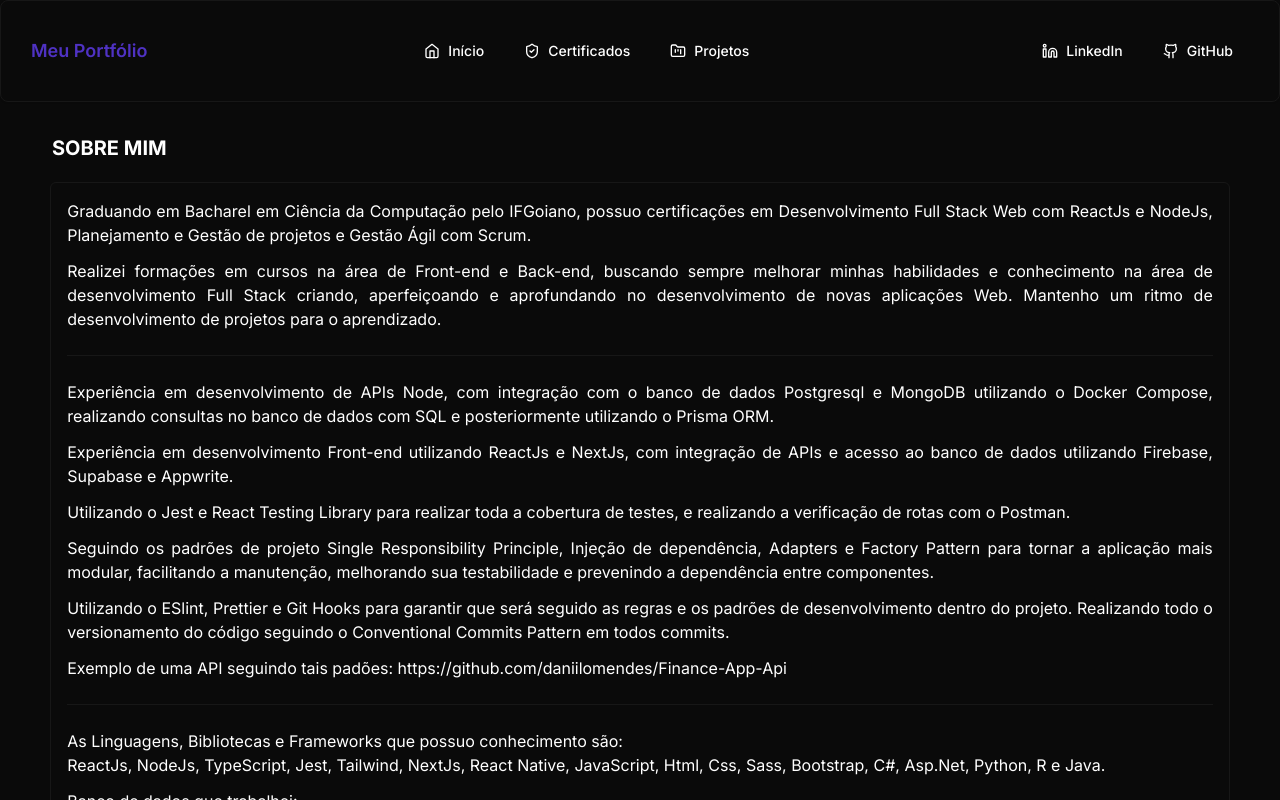
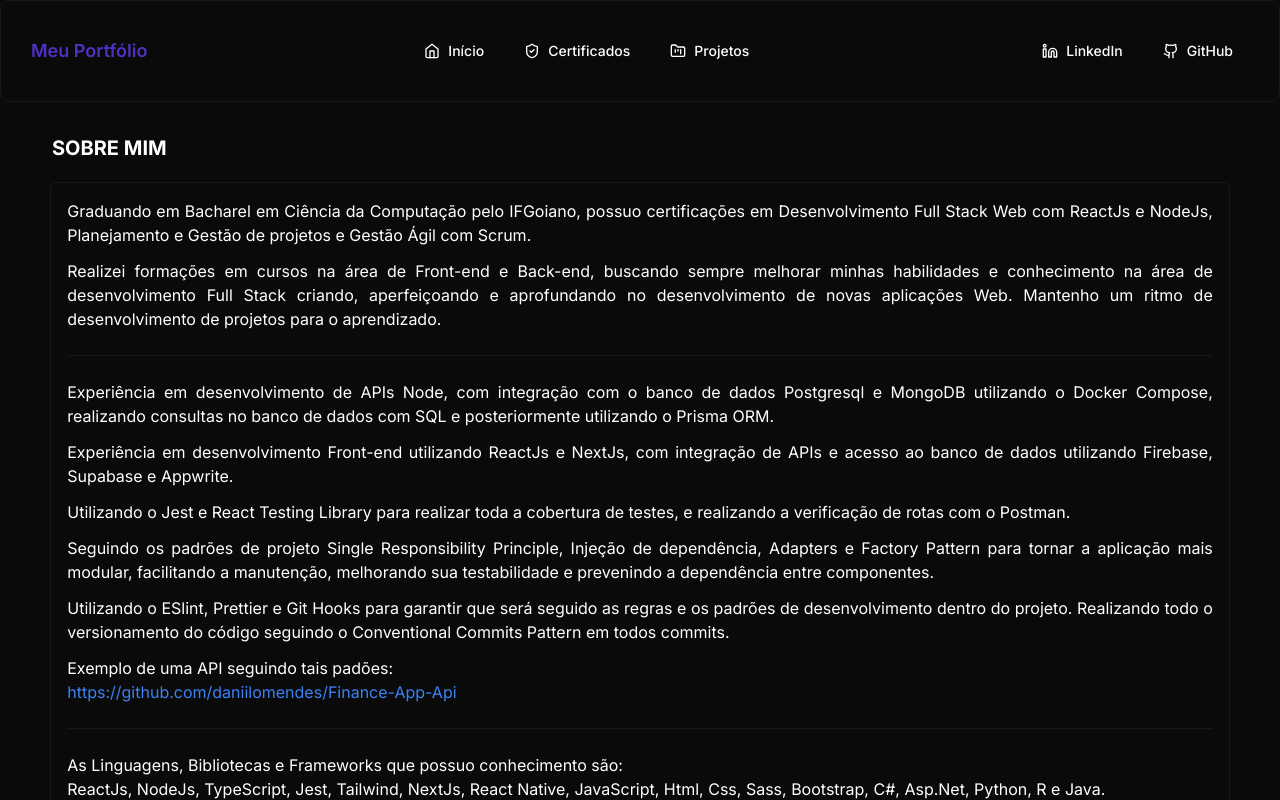
Before and after one commit to daniilomendes/portifolio, a Next.js app: page / in a window 1280 px wide. Shown: the top 800 px of the page. Built offline with nearby package versions, Linux system fonts and the light colour scheme.

Commit message:
style: add cor e link no link da api

```diff
--- a/src/components/ui/introduction-area.tsx
+++ b/src/components/ui/introduction-area.tsx
@@ -1,3 +1,4 @@
+import Link from "next/link";
 import { ScrollArea } from "./scroll-area";
 import { Separator } from "./separator";
 
@@ -47,10 +48,16 @@ const IntroductionArea = () => {
             Realizando todo o versionamento do código seguindo o Conventional
             Commits Pattern em todos commits.
           </p>
-          <p className="pb-6 pt-3">
-            Exemplo de uma API seguindo tais padões:
-            https://github.com/daniilomendes/Finance-App-Api
-          </p>
+          <div className="pb-6 pt-3">
+            <p>Exemplo de uma API seguindo tais padões:</p>
+            <Link
+              href="https://github.com/daniilomendes/Finance-App-Api"
+              target="_blank"
+              className=" text-blue-500"
+            >
+              https://github.com/daniilomendes/Finance-App-Api
+            </Link>
+          </div>
           <Separator />
           <p className=" pt-6">
             As Linguagens, Bibliotecas e Frameworks que possuo conhecimento são:
```
